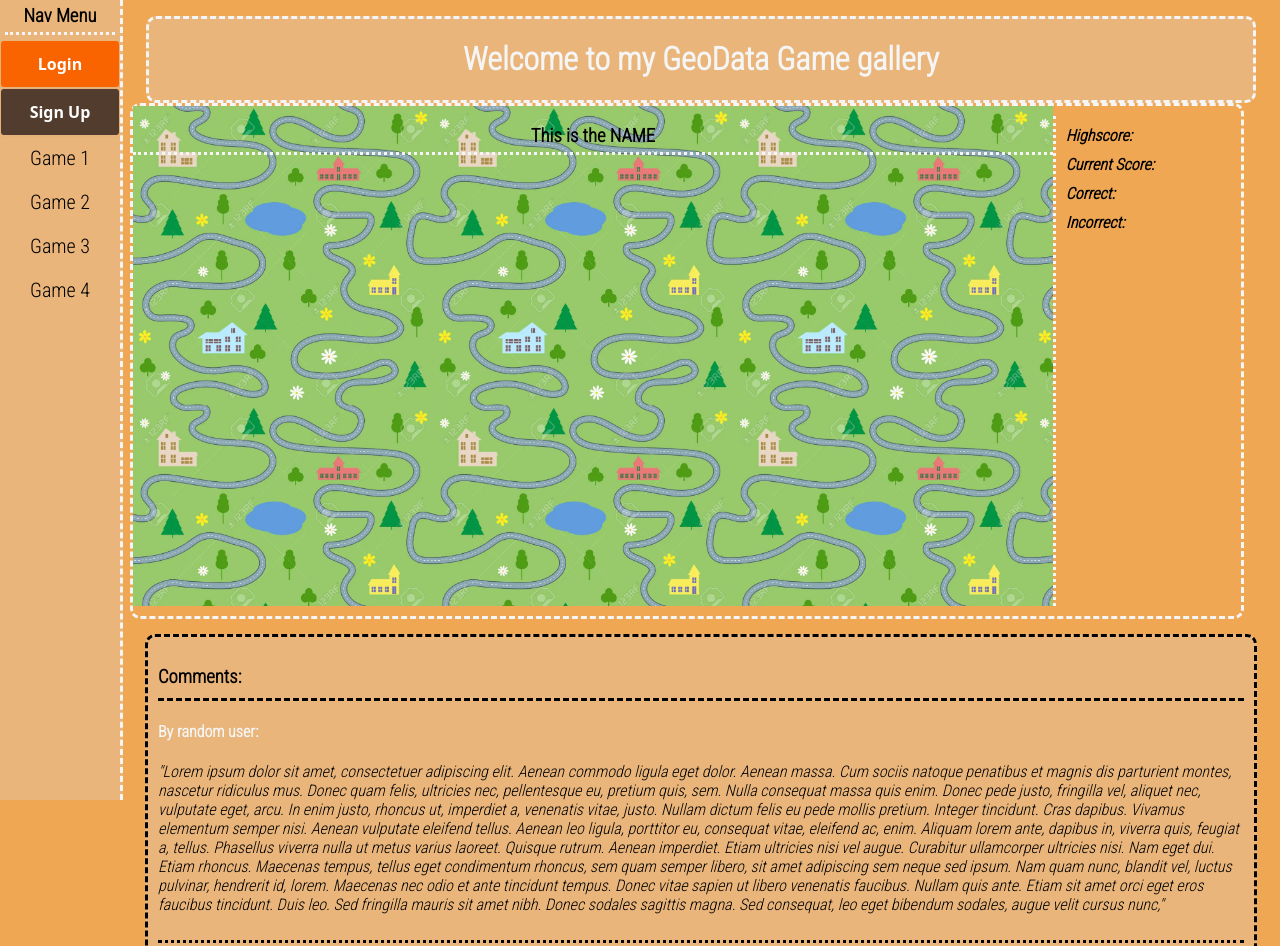
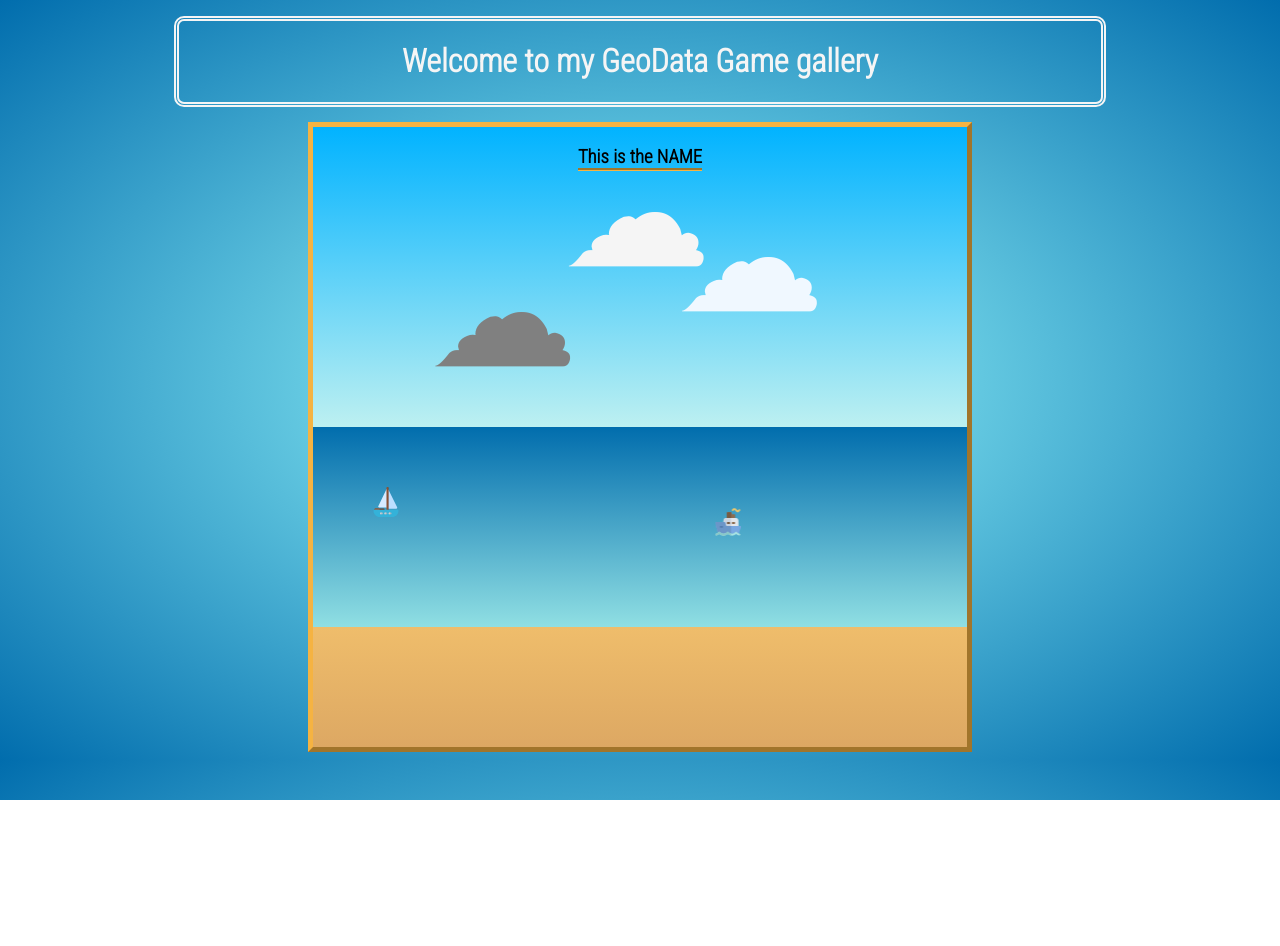
Before and after one commit to stanbesz/GeoGame, a website built with Parcel: page index.html in a window 1280 px wide. Shown: the top 946 px of the page. After the commit the page ends 800 px from the top, so only its background shows below. Built offline with nearby package versions, Linux system fonts and the light colour scheme; no server answers.

Commit message:
New design

```diff
--- a/index.html
+++ b/index.html
@@ -12,77 +12,58 @@
   <link rel="shortcut icon" href="images/earth.png" type="image/x-icon" />
 </head>
 <body>
-  <nav class="game-navigation">
-    <h3 class="navigation-title">Nav Menu</h3>
-    <button class="login-button">Login</button>
-    <button class="signup-button"> Sign Up</button>
-    <a href="#game-name" class="nav-item" id="nav-0"> Game 1</a>
-    <a href="#game-name" class="nav-item" id="nav-1"> Game 2</a>
-    <a href="#game-name" class="nav-item" id="nav-2"> Game 3</a>
-    <a href="#game-name" class="nav-item" id="nav-3"> Game 4</a>
-  </nav>
-  <div class="login-page">
-    <form class="login-form">
-
-    </form>
-  </div>
-  <div class="signup-page">
-    <form class="signup-form">
-
-    </form>
-  </div>
   <div class="title">
-    <!--<img src="/images/globe-32.gif" width="50px" height="50px">-->
     <h1 id="welcome">Welcome to my GeoData Game gallery</h1>
   </div>
-  <div class="container">
+  <div class="backdrop">
+  <div class="game-container">
+      <div class="cloud" id="cloud-1">☁</div>
+      <div class="cloud" id="cloud-2">☁</div>
+      <div class="cloud" id="cloud-3">☁</div>
+      <div class="sky"></div>
+
+      <div class="sea">
+        <svg xmlns="http://www.w3.org/2000/svg" class="boat" id="steam-ship-1" xmlns:xlink="http://www.w3.org/1999/xlink" version="1.1" id="Layer_1" viewBox="0 0 512 512" xml:space="preserve">
+        <g>
+          <path style="fill:#8C6D50;" d="M194.778,222.099h-66.781c-9.217,0-16.584-7.473-16.584-16.695v-66.781   c0-9.223,7.367-16.695,16.584-16.695h66.781c9.217,0,16.695,7.473,16.695,16.695v66.781   C211.473,214.628,203.995,222.099,194.778,222.099z"/>
+          <path style="fill:#8C6D50;" d="M261.559,222.099h-66.781c-9.217,0-16.584-7.473-16.584-16.695V105.232   c0-9.223,7.367-16.695,16.584-16.695h66.781c9.217,0,16.695,7.473,16.695,16.695v100.172   C278.255,214.628,270.776,222.099,261.559,222.099z"/>
+        </g>
+        <path style="fill:#765B43;" d="M261.559,88.536h-66.781h-0.001v133.563h0.001h66.781c9.217,0,16.695-7.473,16.695-16.695V105.232  C278.255,96.009,270.776,88.536,261.559,88.536z"/>
+        <path style="fill:#E2E7EC;" d="M294.95,188.709H94.606c-27.619,0-50.086,22.468-50.086,50.086v100.172  c0,9.223,7.478,16.695,16.695,16.695h242.083l41.738-83.477v-33.391C345.036,211.176,322.569,188.709,294.95,188.709z"/>
+        <path style="fill:#CCD5E0;" d="M294.95,188.709H194.777v166.954h108.521l41.738-83.477v-33.391  C345.036,211.176,322.569,188.709,294.95,188.709z"/>
+        <path style="fill:#78A8E2;" d="M508.838,262.425c-3.141-4.353-8.174-6.934-13.543-6.934H328.341c-6.956,0-13.185,4.315-15.63,10.831  l-20.978,55.951H16.694c-5.369,0-10.402,2.581-13.543,6.934s-3.989,9.95-2.294,15.038l37.196,111.591H453.51l57.62-178.372  C512.827,272.376,511.979,266.778,508.838,262.425z"/>
+        <path style="fill:#6B96C8;" d="M495.294,255.49H328.341c-6.956,0-13.185,4.315-15.63,10.831l-20.978,55.951h-96.957v133.563H453.51  l57.62-178.372c1.695-5.087,0.848-10.685-2.294-15.038C505.695,258.071,500.664,255.49,495.294,255.49z"/>
+        <path style="fill:#8C6D50;" d="M161.387,289.05h-33.391c-9.217,0-16.695-7.473-16.695-16.695s7.478-16.695,16.695-16.695h33.391  c9.217,0,16.695,7.473,16.695,16.695S170.604,289.05,161.387,289.05z"/>
+        <path style="fill:#765B43;" d="M261.559,289.05h-33.391c-9.217,0-16.695-7.473-16.695-16.695s7.478-16.695,16.695-16.695h33.391  c9.217,0,16.695,7.473,16.695,16.695S270.776,289.05,261.559,289.05z"/>
+        <path style="fill:#A7E2E2;" d="M511.876,473.198c-1.113,9.238-9.461,15.694-18.586,14.581  c-23.709-2.783-46.304-12.243-65.002-26.824c-48.194,37.732-118.759,37.732-166.954,0c-19.589,15.248-42.629,24.375-66.559,27.158  c-5.565,0.779-11.242,1.113-16.918,1.113c-29.717,0-59.324-9.461-83.477-28.271c-18.809,14.692-41.516,24.153-65.446,26.935  c-9.126,1.002-17.473-5.454-18.476-14.692c-1.112-9.127,5.454-17.363,14.582-18.476c21.704-2.56,42.072-12.466,57.542-27.826  c6.234-6.233,17.364-6.344,23.597,0c23.262,23.262,57.097,32.278,88.597,27.269c20.369-3.228,39.736-12.243,54.76-27.269  c6.457-6.567,17.029-6.567,23.597,0c38.176,38.177,105.181,38.177,143.356,0c6.457-6.567,17.029-6.567,23.597,0  c15.359,15.36,35.617,25.154,57.208,27.826C506.424,455.723,512.99,464.071,511.876,473.198z"/>
+        <path style="fill:#537DAF;" d="M403.47,355.831h-33.391c-9.217,0-16.695-7.473-16.695-16.695c0-9.223,7.478-16.695,16.695-16.695  h33.391c9.217,0,16.695,7.473,16.695,16.695C420.165,348.359,412.687,355.831,403.47,355.831z"/>
+        <path style="fill:#E8C870;" d="M61.215,88.536c-19.043,0-36.716-9.462-47.281-25.303c-5.12-7.674-3.043-18.038,4.63-23.152  c7.663-5.109,18.032-3.049,23.152,4.63c4.424,6.63,11.532,10.435,19.5,10.435s15.076-3.804,19.5-10.435  c10.565-15.842,28.239-21.964,47.281-21.964s36.716,6.123,47.281,21.964c5.12,7.674,3.043,18.038-4.63,23.152  c-7.674,5.103-18.032,3.043-23.152-4.63c-4.424-6.63-11.532-10.435-19.5-10.435s-15.076,3.804-19.5,10.435  C97.932,79.075,80.258,88.536,61.215,88.536z"/>
+        <path style="fill:#8AC8C8;" d="M511.876,473.198c-1.113,9.238-9.461,15.694-18.586,14.581  c-23.709-2.783-46.304-12.243-65.002-26.824c-48.194,37.732-118.759,37.732-166.954,0c-19.589,15.248-42.629,24.375-66.559,27.158  v-33.947c20.369-3.228,39.736-12.243,54.76-27.269c6.457-6.567,17.029-6.567,23.597,0c38.176,38.177,105.181,38.177,143.356,0  c6.457-6.567,17.029-6.567,23.597,0c15.359,15.36,35.617,25.154,57.208,27.826C506.424,455.723,512.99,464.071,511.876,473.198z"/>
+        </svg>
+        <svg xmlns="http://www.w3.org/2000/svg" class="boat" id="sail-ship-1" xmlns:xlink="http://www.w3.org/1999/xlink" height="30px" width="30px" version="1.1" id="Layer_1" viewBox="0 0 512 512" xml:space="preserve">
+          <path style="fill:#BDDEFF;" d="M446.02,347.622L298.31,48.924c-3.289-6.654-10.733-10.164-17.956-8.476  c-7.228,1.689-12.34,8.134-12.34,15.556v298.699c0,8.823,7.153,15.976,15.976,15.976h147.709c5.525,0,10.657-2.854,13.571-7.547  S448.468,352.574,446.02,347.622z"/>
+          <path style="fill:#D7EBFF;" d="M275.293,40.426c-7.274-1.651-14.727,1.953-17.948,8.685L124.468,326.84  c-2.369,4.949-2.03,10.769,0.896,15.412c2.925,4.643,8.029,7.459,13.516,7.459h132.878c8.823,0,15.976-7.153,15.976-15.976V56.005  C287.733,48.544,282.569,42.076,275.293,40.426z"/>
+          <path style="fill:#7A4126;" d="M283.99,420.404c-8.823,0-15.976-7.153-15.976-15.976V15.976C268.014,7.153,275.167,0,283.99,0  c8.823,0,15.976,7.153,15.976,15.976v388.451C299.966,413.251,292.813,420.404,283.99,420.404z"/>
+          <path style="fill:#995D3D;" d="M283.99,420.404c-8.823,0-15.976-7.153-15.976-15.976V15.976C268.014,7.153,275.167,0,283.99,0  V420.404z"/>
+          <path style="fill:#7A4126;" d="M215.969,399.858H75.697c-8.823,0-15.976-7.153-15.976-15.976s7.153-15.976,15.976-15.976h140.272  c8.823,0,15.976,7.153,15.976,15.976S224.792,399.858,215.969,399.858z"/>
+          <path style="fill:#995D3D;" d="M145.833,399.858H75.697c-8.823,0-15.976-7.153-15.976-15.976s7.153-15.976,15.976-15.976h70.136  V399.858z"/>
+          <path style="fill:#34B2D9;" d="M452.506,388.451H59.494c-8.823,0-15.976,7.153-15.976,15.976C43.518,463.743,91.775,512,151.09,512  H360.91c59.315,0,107.572-48.257,107.572-107.572C468.482,395.604,461.329,388.451,452.506,388.451z"/>
+          <path style="fill:#A2B3BF;" d="M189.227,466.202h-18.338c-8.823,0-15.976-7.153-15.976-15.976c0-8.823,7.153-15.976,15.976-15.976  h18.338c8.823,0,15.976,7.153,15.976,15.976C205.203,459.049,198.05,466.202,189.227,466.202z"/>
+          <path style="fill:#C9D2D9;" d="M180.058,466.202h-9.169c-8.823,0-15.976-7.153-15.976-15.976c0-8.823,7.153-15.976,15.976-15.976  h9.169V466.202z"/>
+          <path style="fill:#A2B3BF;" d="M262.282,466.202h-18.338c-8.823,0-15.976-7.153-15.976-15.976c0-8.823,7.153-15.976,15.976-15.976  h18.338c8.823,0,15.976,7.153,15.976,15.976C278.258,459.049,271.105,466.202,262.282,466.202z"/>
+          <path style="fill:#C9D2D9;" d="M253.113,466.202h-9.169c-8.823,0-15.976-7.153-15.976-15.976c0-8.823,7.153-15.976,15.976-15.976  h9.169V466.202z"/>
+          <path style="fill:#A2B3BF;" d="M335.337,466.202h-18.338c-8.823,0-15.976-7.153-15.976-15.976c0-8.823,7.153-15.976,15.976-15.976  h18.338c8.823,0,15.976,7.153,15.976,15.976C351.313,459.049,344.16,466.202,335.337,466.202z"/>
+          <path style="fill:#C9D2D9;" d="M326.168,466.202h-9.169c-8.823,0-15.976-7.153-15.976-15.976c0-8.823,7.153-15.976,15.976-15.976  h9.169V466.202z"/>
+          </svg>
+    </div>
+      <div class="beach"></div>
 
     <div class="game-area">
       <h3 class="game-title" id="game-name">This is the NAME </h3>
-      <!--<img src="./images/globe-32.gif">-->
-    </div>
-    <div class="game-info">
-      <span class="game-data-entry">Highscore:</span>
-      <span class="game-data-entry">Current Score:</span>
-      <span class="game-data-entry">Correct:</span>
-      <span class="game-data-entry">Incorrect:</span>
     </div>
   </div>
-  <div class="comment-section">
-    <h3 class="comment-section-title">Comments:</h3>
-  <div class="comment-entry">
-    <h4 class="comment-title">By random user:</h4>
-    <p class="comment-content">"Lorem ipsum dolor sit amet, consectetuer adipiscing elit. Aenean commodo ligula eget dolor.
-      Aenean massa. Cum sociis natoque penatibus et magnis dis parturient montes, nascetur ridiculus mus. Donec quam felis,
-      ultricies nec, pellentesque eu, pretium quis, sem. Nulla consequat massa quis enim. Donec pede justo, fringilla vel,
-      aliquet nec, vulputate eget, arcu. In enim justo, rhoncus ut, imperdiet a, venenatis vitae, justo. Nullam dictum felis
-      eu pede mollis pretium. Integer tincidunt. Cras dapibus. Vivamus elementum semper nisi. Aenean vulputate eleifend
-      tellus. Aenean leo ligula, porttitor eu, consequat vitae, eleifend ac, enim. Aliquam lorem ante, dapibus in, viverra
-      quis, feugiat a, tellus. Phasellus viverra nulla ut metus varius laoreet. Quisque rutrum. Aenean imperdiet. Etiam
-      ultricies nisi vel augue. Curabitur ullamcorper ultricies nisi. Nam eget dui. Etiam rhoncus. Maecenas tempus, tellus
-      eget condimentum rhoncus, sem quam semper libero, sit amet adipiscing sem neque sed ipsum. Nam quam nunc, blandit vel,
-      luctus pulvinar, hendrerit id, lorem. Maecenas nec odio et ante tincidunt tempus. Donec vitae sapien ut libero
-      venenatis faucibus. Nullam quis ante. Etiam sit amet orci eget eros faucibus tincidunt. Duis leo. Sed fringilla mauris
-      sit amet nibh. Donec sodales sagittis magna. Sed consequat, leo eget bibendum sodales, augue velit cursus nunc,"
-    </p>
   </div>
-  <div class="comment-entry">
-    <h4 class="comment-title">By random user:</h4>
-    <p class="comment-content">"Lorem ipsum dolor sit amet, consectetuer adipiscing elit. Aenean commodo ligula eget dolor.
-      Aenean massa. Cum sociis natoque penatibus et magnis dis parturient montes, nascetur ridiculus mus. Donec quam felis,
-      ultricies nec, pellentesque eu, pretium quis, sem. Nulla consequat massa quis enim. Donec pede justo, fringilla vel,
-      aliquet nec, vulputate eget, arcu. In enim justo, rhoncus ut, imperdiet a, venenatis vitae, justo. Nullam dictum felis
-      eu pede mollis pretium. Integer tincidunt. Cras dapibus. Vivamus elementum semper nisi. Aenean vulputate eleifend
-      tellus. Aenean leo ligula, porttitor eu, consequat vitae, eleifend ac, enim. Aliquam lorem ante, dapibus in, viverra
-      quis, feugiat a, tellus. Phasellus viverra nulla ut metus varius laoreet. Quisque rutrum. Aenean imperdiet. Etiam
-      ultricies nisi vel augue. Curabitur ullamcorper ultricies nisi. Nam eget dui. Etiam rhoncus. Maecenas tempus, tellus
-      eget condimentum rhoncus, sem quam semper libero, sit amet adipiscing sem neque sed ipsum. Nam quam nunc, blandit vel,
-      luctus pulvinar, hendrerit id, lorem. Maecenas nec odio et ante tincidunt tempus. Donec vitae sapien ut libero
-      venenatis faucibus. Nullam quis ante. Etiam sit amet orci eget eros faucibus tincidunt. Duis leo. Sed fringilla mauris
-      sit amet nibh. Donec sodales sagittis magna. Sed consequat, leo eget bibendum sodales, augue velit cursus nunc,"
-    </p>
-  </div>
-  </div>
+
   <script type="module" src="./js/controller.js"></script>
 </body>
 </html>
--- a/style.css
+++ b/style.css
@@ -1,85 +1,81 @@
+@keyframes waves {
+    0% {
+        background: radial-gradient(ellipse farthest-corner at left top, rgba(157,254,255,1) 0%, rgba(1,109,173,1) 100%)
+      }
+      50% {
+        background: radial-gradient(ellipse farthest-corner at top, rgba(157,254,255,1) 50%, rgba(1,109,173,1) 50%)
+      }
+      100% {
+        background: radial-gradient(ellipse farthest-corner at right top, rgba(157,254,255,1) 100%, rgba(1,109,173,1) 0%)
+      }
+}
+@keyframes sail_boat {
+    0%{
+        left:0px;
+    }
+    50%{
+        left:300px;
+    }
+    100%{
+        left:0px;
+    }
+}
+@keyframes steam_boat {
+    0%{
+        top:30px;left:20px;
+    }
+    25%{
+        top:30px;left:400px;
+    }
+    50%{
+        top:80px;left:400px;
+    }
+    75%{
+        top:80px;left:20px;transform: scaleX(-1);
+    }
+    100%{
+        top:30px;left:20px;
+    }
+}
+@keyframes cloud {
+    0%{
+        left:-150px;
+    }
+    50%{
+        left:1050px;
+    }
+    100%{
+        left:-150px;
+    }
+}
+.cloud{
+    position: absolute;
+    text-align: center;
+    color: whitesmoke;
+    font-size: 150px;
+}
+#cloud-1{
+    animation: cloud 25s ease-in-out infinite;
+}
+#cloud-2{
+    top: 100px;
+    color:gray;
+    animation: cloud 60s ease infinite;
+}
+#cloud-3{
+    top:45px;
+    color:aliceblue;
+    animation: cloud 35s ease-out infinite;
+}
 h1{
     color: whitesmoke;
 }
 body{
-    background-color: rgb(240, 167, 83);
-    margin-left: 130px;
-}
-.navigation-title{
-    text-align: center;
-    margin: 5px;
-    padding-bottom: 5px;
-    border-bottom: dotted;
-    border-color: whitesmoke;
-}
-/* CSS */
-.login-button {
-  align-items: center;
-  background-clip: padding-box;
-  background-color: #fa6400;
-  border: 1px solid transparent;
-  border-radius: .25rem;
-  box-shadow: rgba(0, 0, 0, 0.02) 0 1px 3px 0;
-  box-sizing: border-box;
-  color: #fff;
-  cursor: pointer;
-  display: inline-flex;
-  font-family: system-ui,-apple-system,system-ui,"Helvetica Neue",Helvetica,Arial,sans-serif;
-  font-size: 16px;
-  font-weight: 600;
-  justify-content: center;
-  line-height: 1.25;
-  margin: 0;
-  min-height: 3rem;
-  padding: calc(.875rem - 1px) calc(1.5rem - 1px);
-  position: relative;
-  text-decoration: none;
-  transition: all 250ms;
-  user-select: none;
-  -webkit-user-select: none;
-  touch-action: manipulation;
-  vertical-align: baseline;
-  width: auto;
-}
+    background: rgb(174,238,238);
+    background: radial-gradient(ellipse,rgba(157,254,255,1) 0%, rgba(1,109,173,1) 100%);
+    padding: 0 150px 0 150px;
+    min-height: 100%;
 
-.login-button:hover {
-  background-color: #fb8332;
-  box-shadow: rgba(0, 0, 0, 0.1) 0 4px 12px;
-  transform: translateY(-1px);
-}
-
-.login-button:active {
-  background-color: #c85000;
-  box-shadow: rgba(0, 0, 0, .06) 0 2px 4px;
-  transform: translateY(0);
-}
-.signup-button {
-    align-items: center;
-    background-clip: padding-box;
-    background-color: #523c2d;
-    border: 1px solid transparent;
-    border-radius: .25rem;
-    box-shadow: rgba(0, 0, 0, 0.02) 0 1px 3px 0;
-    box-sizing: border-box;
-    color: #fff;
-    cursor: pointer;
-    display: inline-flex;
-    font-family: system-ui, -apple-system, system-ui, "Helvetica Neue", Helvetica, Arial, sans-serif;
-    font-size: 16px;
-    font-weight: 600;
-    justify-content: center;
-    line-height: 1.25;
-    margin: 0;
-    min-height: 3rem;
-    padding: calc(.875rem - 1px) calc(1.5rem - 1px);
-    position: relative;
-    text-decoration: none;
-    transition: all 250ms;
-    user-select: none;
-    -webkit-user-select: none;
-    touch-action: manipulation;
-    vertical-align: baseline;
-    width: auto;
 }
 .country{
     font-size: 22px;
@@ -88,149 +84,76 @@ body{
     border-radius: 10px;
     box-shadow: 0 4px 8px 0 rgba(0, 0, 0, 0.2), 0 6px 20px 0 rgba(0, 0, 0, 0.19);
 }
-.signup-button:hover {
-    transform: translateY(-1px);
-    box-shadow: rgba(0, 0, 0, 0.1) 0 4px 12px;
-    transform: translateY(-1px);
-}
-
-.signup-button:active {
-    background-color: #59483d;
-    box-shadow: rgba(0, 0, 0, .06) 0 2px 4px;
-    transform: translateY(0);
-}
-.container{
-  display: flex;
-  justify-content:center;
-  margin:10 auto;
-  width:97%;
-  height:100%;
-  border:dashed;
-  border-color: whitesmoke;
-  border-radius: 10px;
-  padding-bottom: 10px;
-}
-.game-navigation{
-  height:100%;
-  width:120px;
-  background-color: rgb(233, 181, 123);
-  position: fixed;
-  display: flex;
-  top: 0; /* Stay at the top */
-  left: 0;
-  overflow-x: hidden;
-  flex-direction:column;
-  justify-content: flex-start;
-  border-right: dashed;
-  border-color: whitesmoke;
-
-}
-.nav-item{
-  padding-top:10px;
-  padding-bottom:10px;
-  text-align: center;
-  align-items: center;
-  font-size: 20px;
-  color:black;
-  text-decoration: none;
-  /*background-color: rgb(240, 167, 83);*/
-}
-.nav-item:hover{
-    color: azure;
-    background-color: rgb(240, 167, 83);
-}
-.flex-item{
-  padding:15px;
-   background-color: rgb(233, 181, 123);
+.title{
+    text-align: center;
     margin-top: 1em;
     margin-left: 1em;
     margin-right: 1em;
+    margin-bottom: 15px;
     border-radius: 10px;
     border-color: whitesmoke;
-    border-style: dashed;
-}
-.comment-section{
-    border-radius: 10px;
-    border-color: black;
-    margin: 15px;
-    padding: 10px;
-    border-style: dashed;
-    background-color: rgb(233, 181, 123);
-
-}
-.comment-section-title{
-    border-bottom:dashed;
-    padding-bottom: 10px;
-}
-.comment-entry{
-    border-bottom: dotted;
-    border-color:black;
-    padding-bottom: 10px;
-}
-.comment-title{
-    color:whitesmoke;
-}
-.comment-content{
-    font-style:italic;
-}
-.title{
-    text-align: center;
-    background-color: rgb(233, 181, 123);
-    margin-top: 1em;
-    margin-left: 1em;
-    margin-right: 1em;
-    border-radius: 10px;
-    border-color: whitesmoke;
-    border-style: dashed;
+    border-style: double;
+    border-width: 5px;
 }
 .game-title{
     padding-top: 0%;
-    border-bottom: dotted;
-    border-color: whitesmoke;
-    padding-bottom: 5px;
+    border-bottom: groove;
+    border-color: rgb(245, 179, 66);
 }
 .game-area{
-  min-width: 80%;
-  min-height: 500px;
-  width:100%;
-  height:100%;
-  text-align: center;
-}
-.game-info{
-    padding-left: 10px;
-    margin-top: 10px;
-    min-width: 175px;
-    display: flex;
-    flex-direction:column;
-    justify-content: flex-start;
-    border-left: dotted;
-    border-color: whitesmoke;
+    overflow: hidden;
+    display: grid;
+    top:0;
+    right:0;
+    min-width: 100%;
+    text-align: center;
+    justify-content: center;
+    position: absolute;
 
 }
-.game-data-entry{
-    font-style:oblique;
-    font-weight: bold;
-    text-align: left;
-    margin-top: 10px;
+.backdrop{
+    position: relative;
+    min-height: 75vh;
 }
-.cover-game-area > * {
-    margin:5px 0;
+.sky {
+    width:100%;
+    height: calc(70vh - 260px);
+    background:linear-gradient(#01b3ff,#bdf0f1);
   }
-.cover-game-area{
-
-    height: 50%;
-    margin:0 auto;
-   text-align:center;
-   justify-content: center;
+  .sea {
+    width:100%;
+    height:200px;
+    background:linear-gradient(#016dad,#90dfe3);
+  }
+  .beach {
+    width:100%;
+    height:120px;
+    background:linear-gradient(#efbd6b,#dda863);
+  }
+.boat{
+    position: relative;
+    font-size: 50px;
+    height:30px;
+    width:30px;
 }
-.game-area{
-    height: 50%;
-    margin:0 auto;
-    background-image:url("images/game-area-background.png");
-    background-size: 300px;
-    background-repeat: repeat;
+#steam-ship-1{
+    left:100px;
+    top:-15px;
+    animation: steam_boat 10s ease infinite;
 }
-
+#sail-ship-1{
+    left:600px;
+    top:60px;
+    animation: sail_boat 50s ease-in-out infinite;
+}
+.game-container{
+    overflow: hidden;
+    border: 5px outset black;
+    border-color:rgb(245, 179, 66);
+    position: relative;
+    min-height: 80%;
+    margin: 0 150px 0 150px;
+}
 * {
     font-family: 'Roboto Condensed', sans-serif;
 }
```
Also changed, not shown: js/controller.js (+0 -10 lines).
